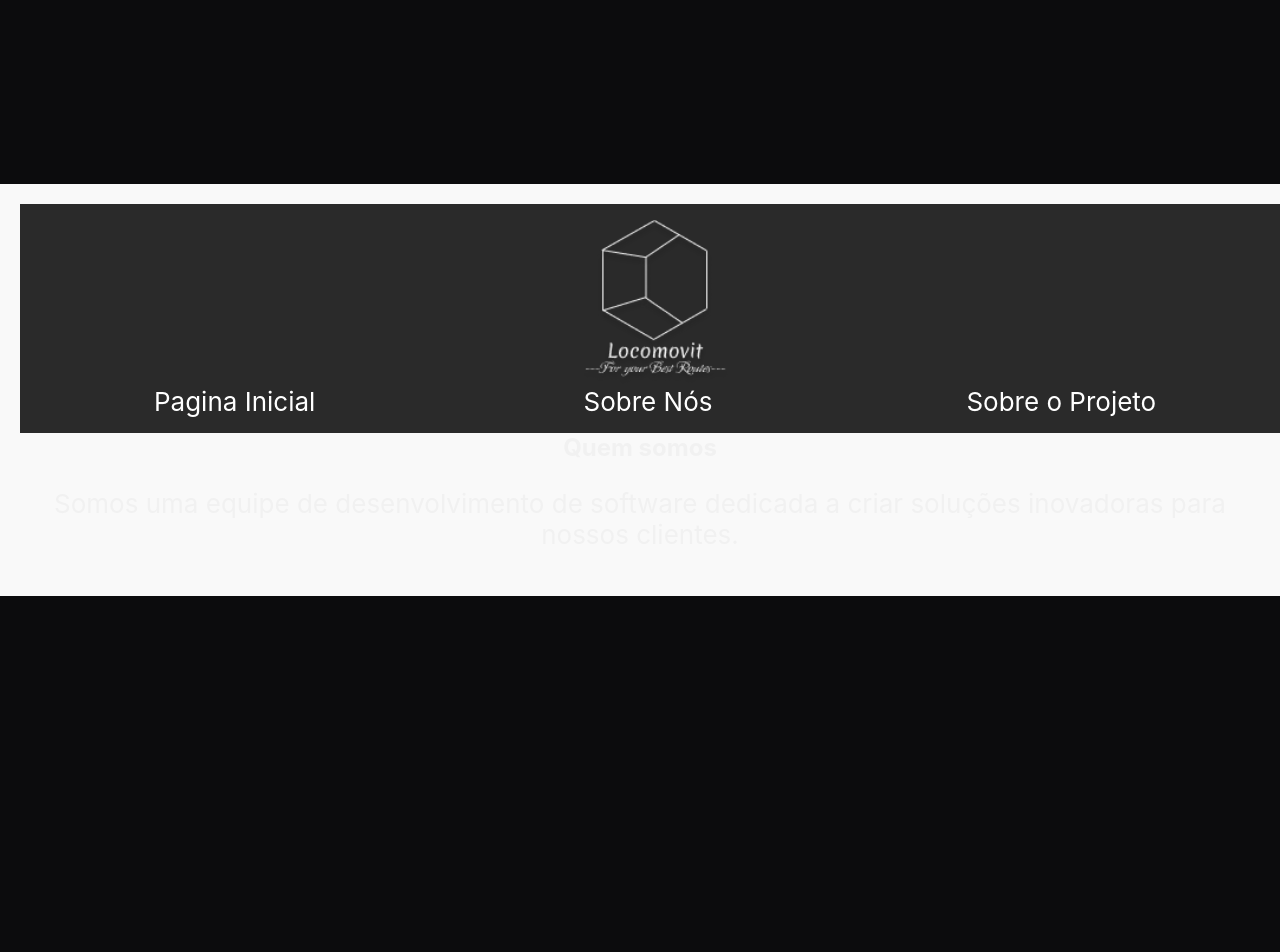
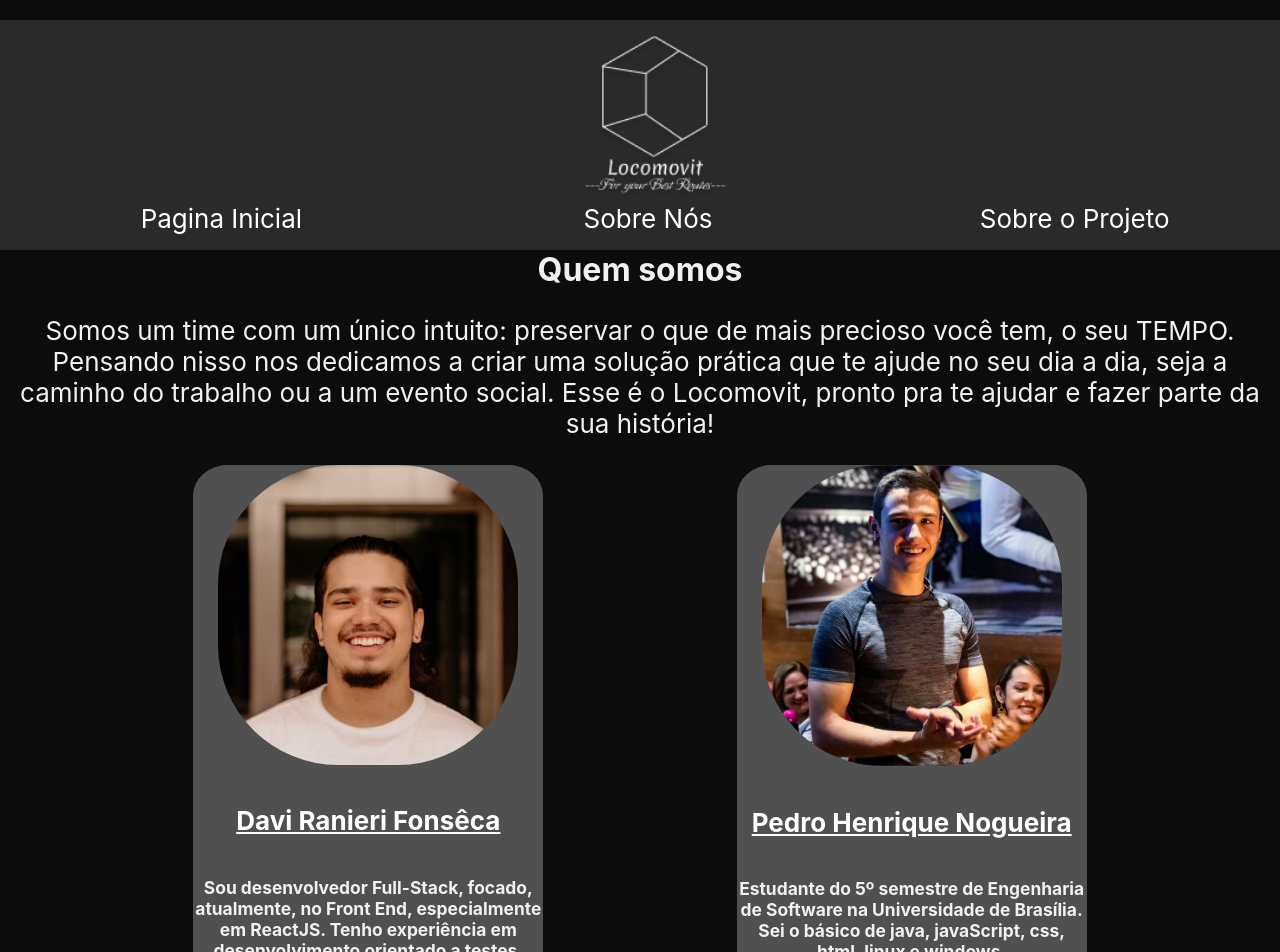
Before and after one commit to projeto-de-algoritmos/Grafos1_Locomovit, a React (Create React App) app in the folder locomovit/: page /about-us in a window 1280 px wide. Shown: the top 952 px of the page. Before the commit the page ends 800 px from the top, so only its background shows below. Built offline with nearby package versions, Linux system fonts and the light colour scheme.

Commit message:
develop About Us page

```diff
--- a/locomovit/src/components/AboutTheProject.js
+++ b/locomovit/src/components/AboutTheProject.js
@@ -7,7 +7,8 @@ function AboutTheProject() {
         <div className="about-the-project">
             <Header />
             <h2>Sobre o projeto</h2>
-            <p>O projeto é um aplicativo web criado para ajudar as pessoas a gerenciar suas tarefas diárias de forma eficiente.</p>
+            <p>Locomovit é um aplicativo web criado para ajudar você a gerenciar suas tarefas diárias de forma eficiente. Seja a sua ida ao trabalho, seja um compromisso no final de semana. O intuito do Locomovit é fazer você ganhar tempo com o trajeto mais curto para que você chegue ao seu destino final. Com rotas eficientes e inteligentes priorizando você.</p>
+
         </div>
     );
 }
--- a/locomovit/src/components/AboutUs.js
+++ b/locomovit/src/components/AboutUs.js
@@ -1,13 +1,37 @@
 import React from 'react';
 import './styles/AboutUs.css';
 import Header from './Header';
+import pedro from '../assets/images/predo.jpg'
+import davi from '../assets/images/davi.jpg'
 
 export default function AboutUs() {
     return (
         <div className="about-us">
             <Header />
-            <h2>Quem somos</h2>
-            <p>Somos uma equipe de desenvolvimento de software dedicada a criar soluções inovadoras para nossos clientes.</p>
+            <div className='intro-text'>
+                <h1>Quem somos</h1>
+                <p>Somos um time com um único intuito: preservar o que de mais precioso você tem, o seu TEMPO. Pensando nisso nos dedicamos a criar uma solução prática que te ajude no seu dia a dia, seja a caminho do trabalho ou a um evento social. Esse é o Locomovit, pronto pra te ajudar e fazer parte da sua história!</p>
+            </div>
+            <div className='intro-participants'>
+                <div className='davi'>
+                    <div className='davi-photo'>
+                        <a href='https://github.com/davirany/' target="_blank" rel="noreferrer">
+                            <img src={davi} alt='Davi Ranieri Fonseca' />
+                        </a>
+                    </div>
+                    <h4><a href='https://github.com/davirany/' target="_blank" rel="noreferrer">Davi Ranieri Fonsêca</a></h4>
+                    <h6>Sou desenvolvedor Full-Stack, focado, atualmente, no Front End, especialmente em ReactJS. Tenho experiência em desenvolvimento orientado a testes, padrões de projeto e metodologias ágeis tais como Kanbam e Scrum. Tendo experiência programação em Orientada a Objeto, e metodologia SOLID em Java. Sou auto-ditadata e muito interessado em aprender tecnologias diferentes das que ja conheço.</h6>
+                </div>
+                <div className='pedro'>
+                    <div className='pedro-photo'>
+                        <a href='https://github.com/pehenobra2/' target="_blank" rel="noreferrer">
+                            <img src={pedro} alt='Pedro Henrique Nogueira Bragança' />
+                        </a>
+                    </div>
+                    <h4><a href='https://github.com/pehenobra2/' target="_blank" rel="noreferrer">Pedro Henrique Nogueira</a></h4>
+                    <h6>Estudante do 5º semestre de Engenharia de Software na Universidade de Brasília. Sei o básico de java, javaScript, css, html, linux e windows.</h6>
+                </div>
+            </div>
         </div>
     );
 }
--- a/locomovit/src/components/styles/AboutTheProject.css
+++ b/locomovit/src/components/styles/AboutTheProject.css
@@ -1,5 +1,4 @@
 .about-the-project {
-    background-color: #f9f9f9;
     padding: 20px;
     margin-bottom: 20px;
 }
--- a/locomovit/src/components/styles/AboutUs.css
+++ b/locomovit/src/components/styles/AboutUs.css
@@ -1,5 +1,55 @@
+:root {
+    --black: #121212;
+    --dark-gray: #1c1c1c;
+    --darker-gray: #2a2a2a;
+    --medium-gray: #505050;
+    --light-gray: #9c9c9c;
+    --very-light-gray: #c1c1c1;
+    --white: #ffffff;
+}
+
 .about-us {
-    background-color: #f9f9f9;
+    display: flexbox;
+    margin-bottom: 20px;
     padding: 20px;
-    margin-bottom: 20px;
+    width: 100%;
 }
+
+.intro-text {
+    display: flexbox;
+}
+
+.intro-participants {
+    align-items: center;
+    align-items: self-start;
+    display: flex;
+    justify-content: space-evenly;
+    padding: 0;
+
+}
+
+.intro-participants div {
+    background-color: var(--medium-gray);
+    border-radius: 10%;
+    border: 5 px solid var(--darker-gray);
+    box-shadow: var(--very-light-gray);
+    width: 350px;
+}
+
+.intro-participants div:hover {
+    box-shadow: #121212;
+}
+
+.intro-participants div div img {
+    border-radius: 40%;
+    height: auto;
+    width: 300px;
+}
+
+.intro-participants div div img:hover {
+    transform: scale(1.01);
+}
+
+a {
+    color: var(--white);
+}
```
Also changed, not shown: locomovit/src/assets/images/davi.jpg (added), locomovit/src/assets/images/predo.jpg (added).
